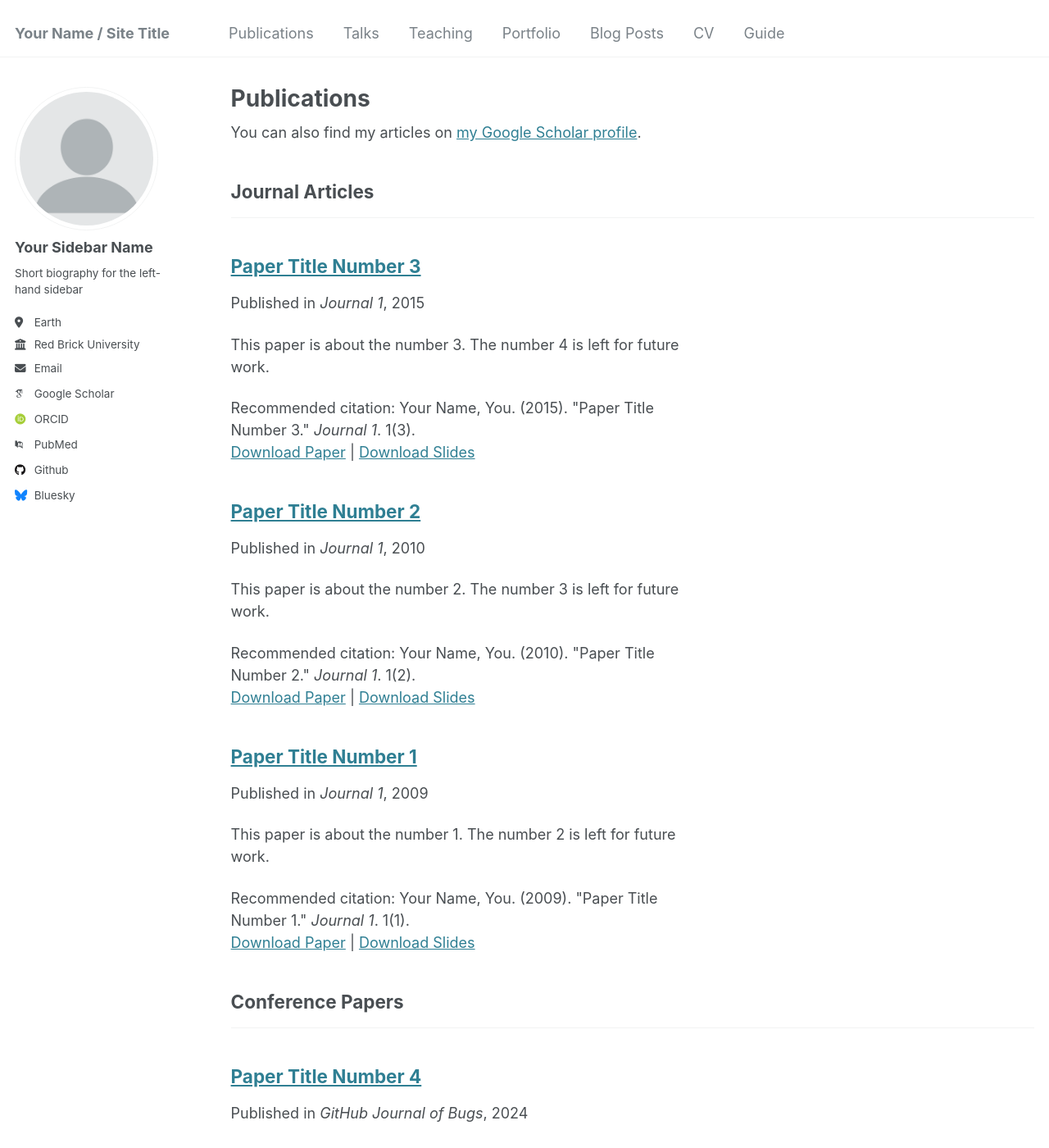
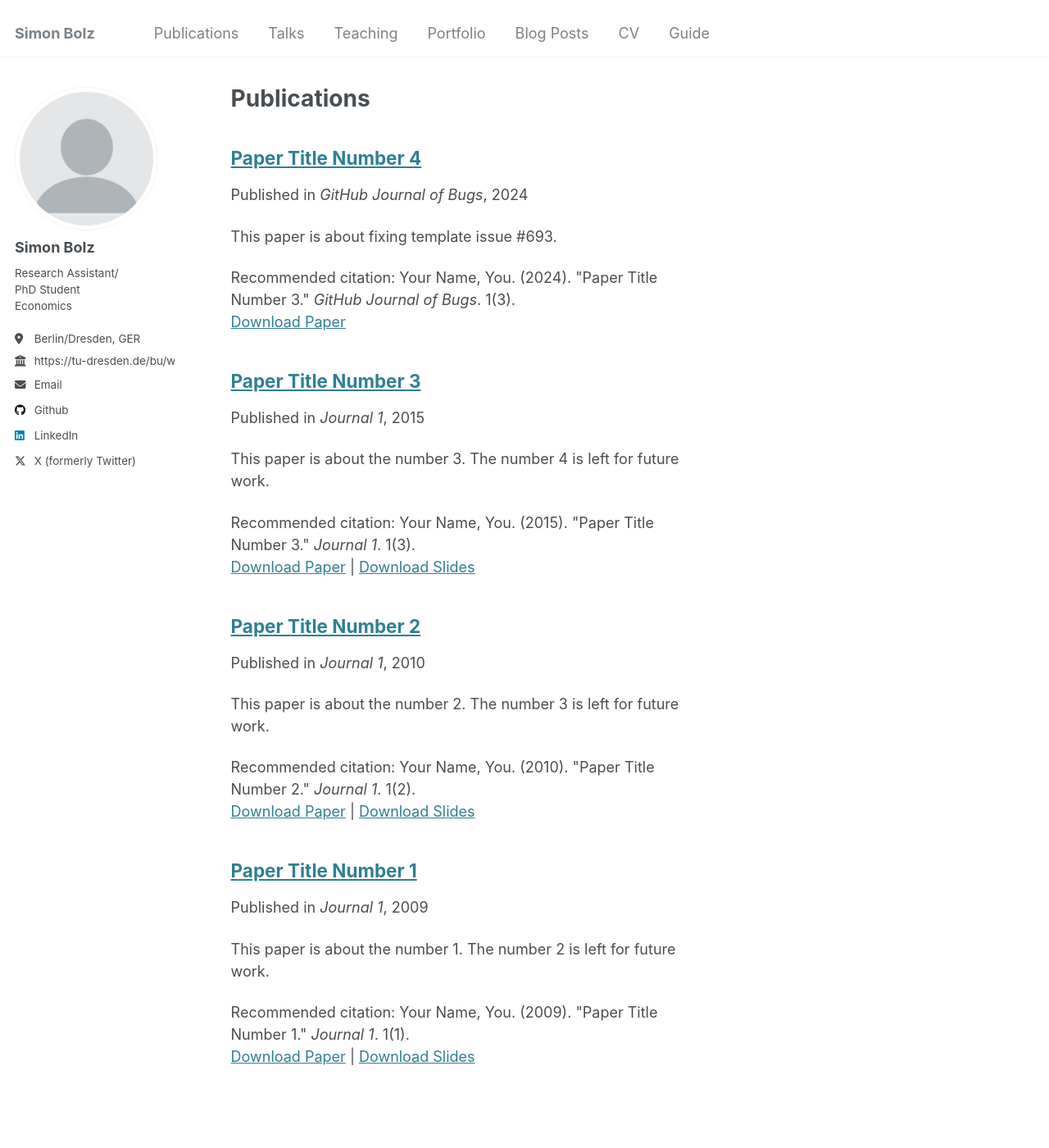
Before and after one commit to sjbolz/sjbolz.github.io, a Jekyll site: the page built from _pages/publications.html, in a window 1280 px wide and 1400 px high. Shown: the whole window at 82% size. Built offline with Jekyll 4.4.1, drawn with Linux system fonts in a browser that asks for light colours; some web fonts are replaced; part of the change alters nothing that is shown; some of the changed text lies outside the part shown.

Commit message:
Update _config.yml

```diff
--- a/_config.yml
+++ b/_config.yml
@@ -3,93 +3,26 @@
 # This config file is meant for settings that affect your entire site, values
 # which you are expected to set up once and rarely need to edit after that.
 # For technical reasons, this file is *NOT* reloaded automatically when you use
-# `jekyll serve -l -H localhost`. If you change this file, please restart the
-# server process.
+# `jekyll serve`. If you change this file, please restart the server process.
 
-# Basic Site Settings
+# Site Settings
 locale                   : "en-US"
-title                    : "Your Name / Site Title"
+title                    : "Simon Bolz"
+excerpt                  : "I am a research assistant and Ph.D. student in Economics at the Chair of Economic Policy and Economic Research at Dresden University of Technology. Specializing in applied microeconomics..."
+seo_title                : "Personal Website of Marius Kroeper (Kröper), Applied Economics, econ"
+seo_description          : "I am a research assistant and Ph.D. student in Economics at the Chair of Economic Policy and Economic Research at Dresden University of Technology. Specializing in applied microeconomics..."
 title_separator          : "-"
-name                     : &name "Your Name"
-description              : &description "personal description"
-url                      : https://academicpages.github.io # the base hostname & protocol for your site e.g. "https://[your GitHub username].github.io"
+name                     : &name "Marius Kroeper"
+description              : &description "I am a research assistant and Ph.D. student in Economics at the Chair of Economic Policy and Economic Research at Dresden University of Technology. Specializing in applied microeconomics..."
+url                      : https://MariusKroeper.github.io # the base hostname & protocol for your site e.g. "https://mmistakes.github.io"
 baseurl                  : "" # the subpath of your site, e.g. "/blog"
 repository               : "academicpages/academicpages.github.io"
-
-# Site Author - The following control what appear as part of the author content on the side bar.
-#               If a field is blank the icon and link will not appear, otherwise it will be shown.
-#               Additional customization can be done by editing /_includes/author-profile.html
-author:
-  # Biographic information
-  avatar           : "profile.png"
-  name             : "Your Sidebar Name"
-  pronouns         : # example: "she/her"
-  bio              : "Short biography for the left-hand sidebar"
-  location         : "Earth"
-  employer         : "Red Brick University"
-  uri              : # URL
-  email            : "none@example.org"
-
-  # Academic websites
-  arxiv            : # URL - Update with the correct link to your profile
-  googlescholar    : "https://scholar.google.com/citations?user=PS_CX0AAAAAJ"
-  impactstory      : # URL
-  orcid            : "http://orcid.org/yourorcidurl"
-  semantic         : # URL
-  pubmed           : "https://www.ncbi.nlm.nih.gov/pubmed/?term=john+snow"
-  researchgate     : # URL
-  scopus           : # URL
-
-  # Repositories and software development
-  bitbucket        : # Username - Update with your username on the site
-  codepen          : # Username
-  dribbble         : # Username
-  github           : "academicpages"
-  kaggle           : # Username
-  stackoverflow    : # User number or user number and name (i.e., use "1" or "1/jeff-atwood")
-
-  # Social media
-  bluesky          : "bsky.app" # Replace this with you Bluesky username
-  facebook         : # Username
-  flickr           : # Username
-  foursquare       : # Username
-  goodreads        : # Username
-  google_plus      : # Username
-  keybase          : # Username
-  instagram        : # Username
-  lastfm           : # Username
-  linkedin         : # Username
-  mastodon         : # URL
-  medium           : # URL
-  pinterest        : # Username
-  soundcloud       : # Username
-  steam            : # Username
-  telegram         : # URL
-  tumblr           : # Username
-  twitter          : # Username for X / Twitter
-  vine             : # Username
-  weibo            : # Username
-  wikipedia        : # Username
-  xing             : # Username
-  youtube          : # Username
-  zhihu            : # Username
-
-# Publication Category - The following the list of publication categories and their headings
-publication_category:
-  books:
-    title: 'Books'
-  manuscripts:
-    title: 'Journal Articles'
-  conferences:
-    title: 'Conference Papers'
-
-# Site Settings
 teaser                   :  # filename of teaser fallback teaser image placed in /images/, .e.g. "500x300.png"
 breadcrumbs              : false # true, false (default)
 words_per_minute         : 160
 future                   : true
 read_more                : "disabled" # if enabled, adds "Read more" links to excerpts
-talkmap_link             : false      #change to true to add link to talkmap on talks page
+talkmap_link             : false #change to true to add link to talkmap on talks page
 comments:
   provider               : # false (default), "disqus", "discourse", "facebook", "google-plus", "staticman", "custom"
   disqus:
@@ -117,16 +50,13 @@ staticman:
       options:
         format           : "iso8601" # "iso8601" (default), "timestamp-seconds", "timestamp-milliseconds"
 atom_feed:
-  hide                   : false     # change to true to hide the RSS feed in the footer
   path                   : # blank (default) uses feed.xml
 
-
 # SEO Related
-google_site_verification :
+google_site_verification : #"wHR7xy4k4ZHOsws6-D6U486k9Uv19iRb0DxbSvLdAik"
 bing_site_verification   :
 alexa_site_verification  :
 yandex_site_verification :
-
 
 # Social Sharing
 twitter:
@@ -146,9 +76,49 @@ social:
 
 # Analytics
 analytics:
-  provider               :  "false" # false (default), "google", "google-universal", "google-analytics-4", "custom"
+  provider               :  "google-universal" # false (default), "google", "google-universal", "custom"
   google:
     tracking_id          :
+
+
+# Site Author
+author:
+  name             : "Simon Bolz"
+  avatar           : "profile.png"
+  bio              : Research Assistant/ <br> PhD Student <br> Economics
+  location         : "Berlin/Dresden, GER"
+  employer         : "https://tu-dresden.de/bu/wirtschaft/vwl/wuw"
+  pubmed           : #"https://www.ncbi.nlm.nih.gov/pubmed/?term=john+snow"
+  googlescholar    : #"https://scholar.google.de/citations?user=1p28cv4AAAAJ"
+  email            : simon.bolz@tu-dresden.de
+  researchgate     :  # example: "https://www.researchgate.net/profile/yourprofile"
+  uri              :
+  bitbucket        :
+  codepen          :
+  dribbble         :
+  flickr           :
+  facebook         :
+  foursquare       :
+  github           : "sjbolz"
+  google_plus      :
+  keybase          :
+  instagram        :
+  impactstory      : #"https://profiles.impactstory.org/u/xxxx-xxxx-xxxx-xxxx"
+  lastfm           :
+  linkedin         : "marius-kröper-2915931b6"
+  orcid            : #"http://orcid.org/yourorcidurl"
+  pinterest        :
+  soundcloud       :
+  stackoverflow    : # http://stackoverflow.com/users/123456/username
+  steam            :
+  tumblr           :
+  twitter          : "MKroeper"
+  vine             :
+  weibo            :
+  xing             :
+  youtube          :
+  wikipedia        :
+
 
 
 # Reading Files
@@ -161,26 +131,23 @@ exclude:
   - "*.sublime-workspace"
   - .asset-cache
   - .bundle
-  - .github
   - .jekyll-assets-cache
   - .sass-cache
+  - CHANGELOG
+  - Capfile
+  - Gemfile
+  - Gruntfile.js
+  - LICENSE
+  - README
+  - Rakefile
   - assets/js/_main.js
   - assets/js/plugins
   - assets/js/vendor
-  - CHANGELOG
-  - Capfile
   - config
-  - Dockerfile
-  - Gemfile
-  - Gruntfile.js
   - gulpfile.js
-  - LICENSE
-  - local
   - log
   - node_modules
-  - package.json*
-  - Rakefile
-  - README
+  - package.json
   - tmp
   - vendor
 keep_files:
@@ -210,7 +177,7 @@ kramdown:
   enable_coderay: false
 
 
-# These settings control the types of collections used by the template
+# Collections
 collections:
   teaching:
     output: true
@@ -226,7 +193,7 @@ collections:
     permalink: /:collection/:path/
 
 
-# These settings control how pages and collections are included in the site
+# Defaults
 defaults:
   # _posts
   - scope:
@@ -282,7 +249,6 @@ defaults:
       author_profile: true
       share: true
 
-
 # Sass/SCSS
 sass:
   sass_dir: _sass
@@ -293,27 +259,25 @@ sass:
 permalink: /:categories/:title/
 # paginate: 5 # amount of posts to show
 # paginate_path: /page:num/
-timezone: Etc/UTC # http://en.wikipedia.org/wiki/List_of_tz_database_time_zones
+timezone: America/Los_Angeles # http://en.wikipedia.org/wiki/List_of_tz_database_time_zones
 
 
 # Plugins
 plugins:
-  - jekyll-feed
-  - jekyll-gist
   - jekyll-paginate
   - jekyll-sitemap
+  - jekyll-gist
+  - jekyll-feed
   - jekyll-redirect-from
-  - jemoji
-
-# Mimic GitHub Pages with --safe
+  - jekyll-seo-tag
+# mimic GitHub Pages with --safe
 whitelist:
-  - jekyll-feed
-  - jekyll-gist
   - jekyll-paginate
   - jekyll-sitemap
-  - jekyll-redirect-from
+  - jekyll-gist
+  - jekyll-feed
   - jemoji
-
+  - jekyll-seo-tag
 
 # Archives
 #  Type
```
